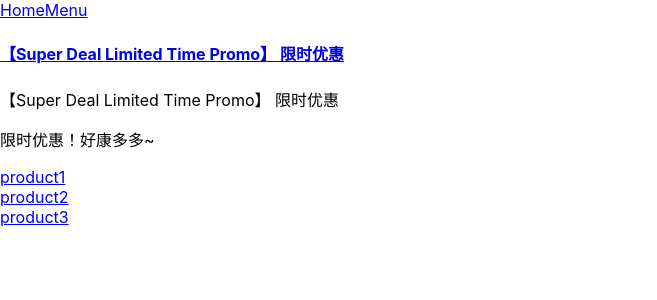
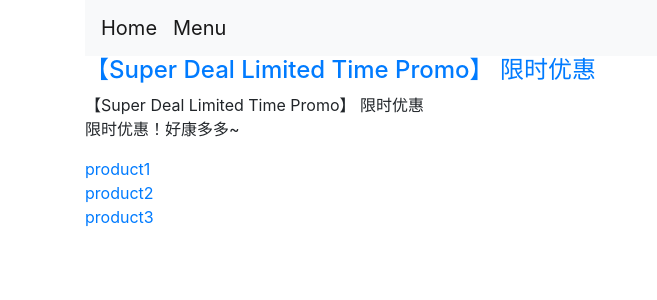
Before and after one commit to Jcheahh/online-menu, a React (Create React App) app: page / in a window 1280 px wide. Shown: the top 300 px of the page, without its empty margins (0-657 px from the left). Built offline with nearby package versions, Linux system fonts and the light colour scheme.

Commit message:
Add container from bootstrap and bootstrap css

```diff
--- a/src/App.tsx
+++ b/src/App.tsx
@@ -1,15 +1,17 @@
-import React from "react";
+import 'bootstrap/dist/css/bootstrap.min.css';
 import {
     BrowserRouter as Router,
     Switch,
     Route,
 } from "react-router-dom";
+import Container from "react-bootstrap/Container";
 import Home from "./component/Home";
 import Product from "./component/Product";
 
 
 export default function App() {
     return (
+        <Container>
             <Router>
                 <Switch>
                     <Route exact path="/product/:id">
@@ -23,6 +25,7 @@
                     </Route>
                 </Switch>
             </Router>
+        </Container>
     );
 }
 
```
Lines whose indentation alone changed are shown as unchanged.
